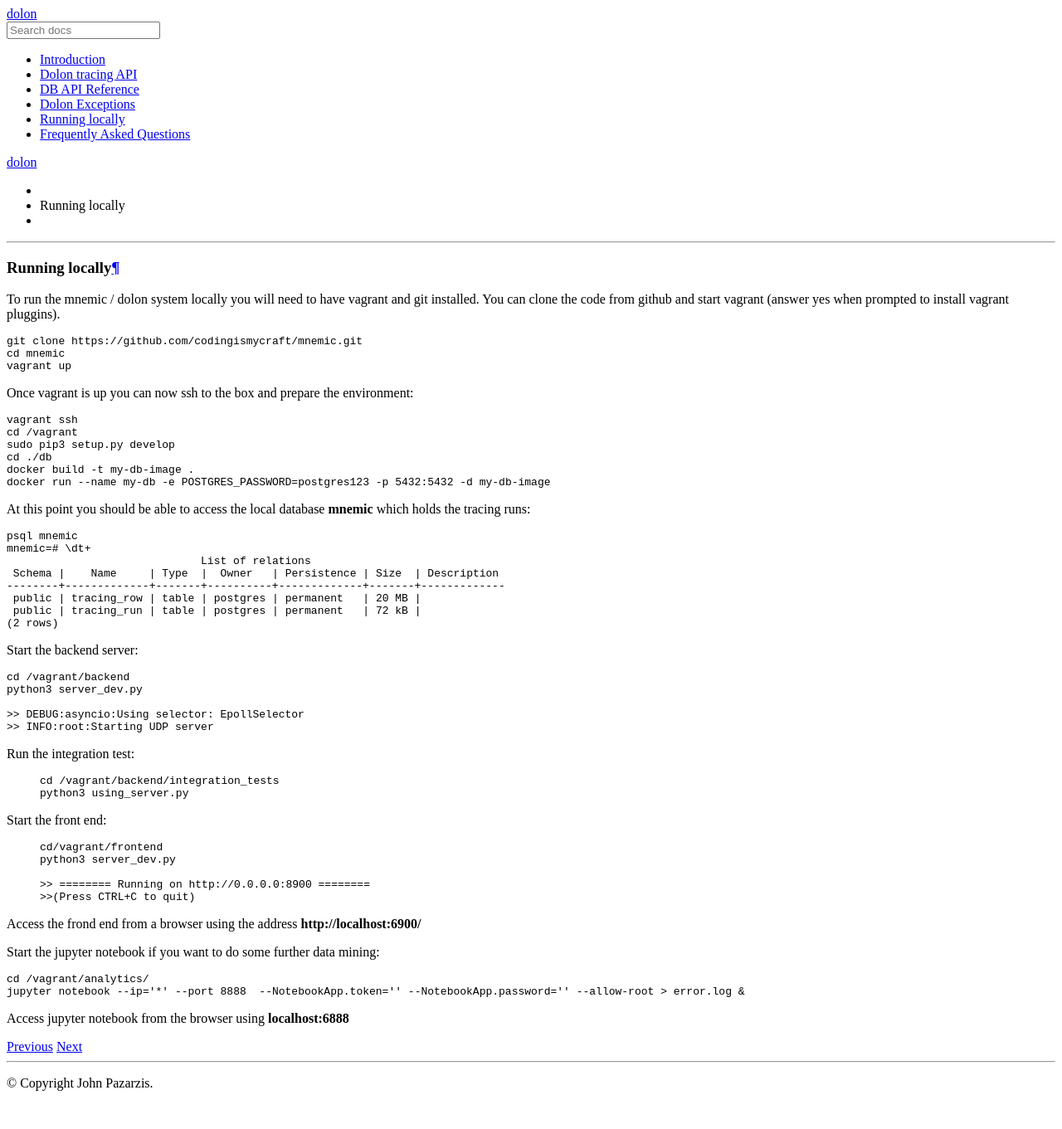
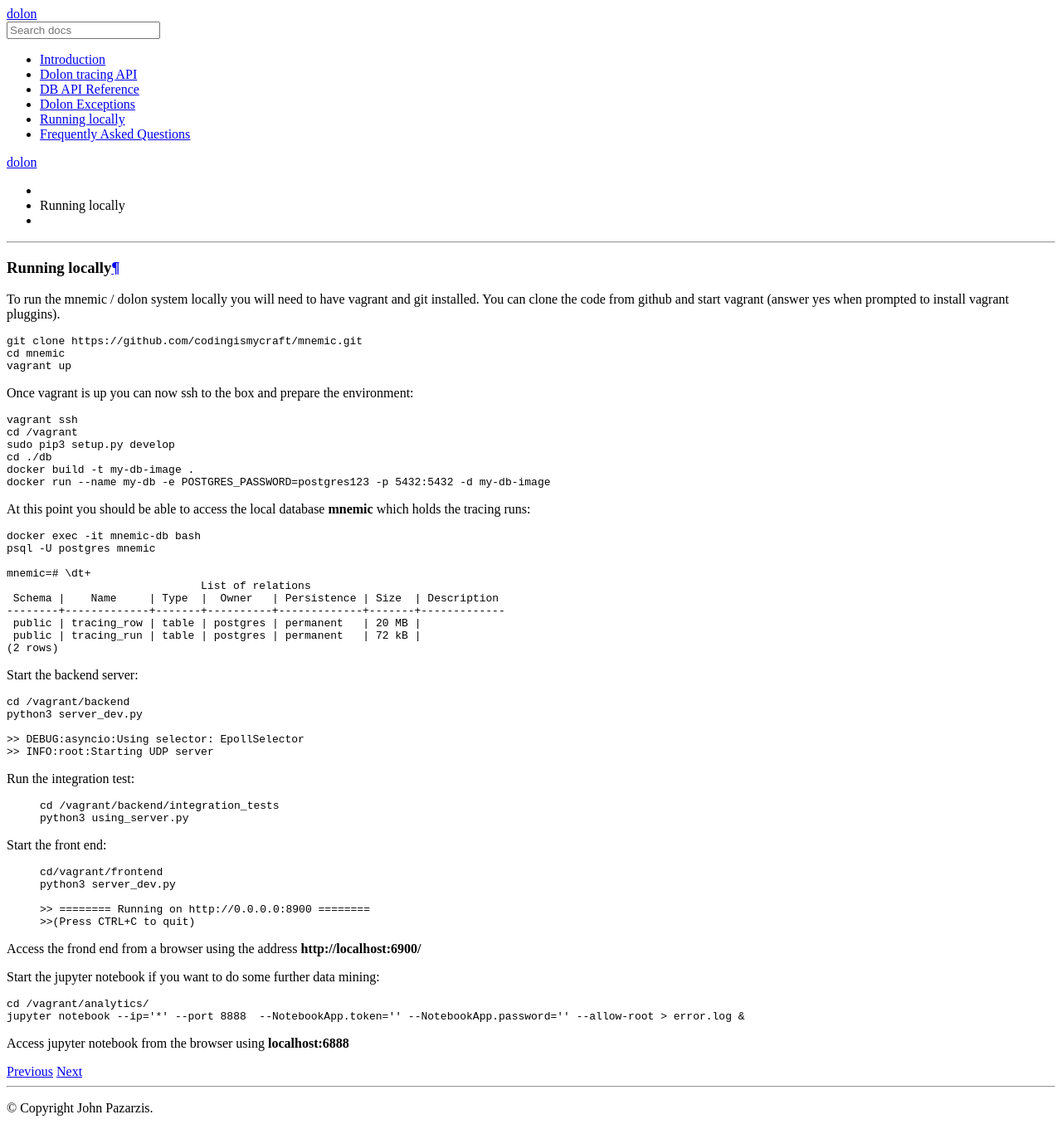
Before and after one commit to codingismycraft/mnemic, a Sphinx documentation site: the page built from doc/source/running_locally.rst, in a window 1280 px wide. Shown: the whole page at 83% size. Built offline with Sphinx 7.4.7 and the Read the Docs theme 2.0.0, drawn with Linux system fonts in a browser that asks for light colours; before the commit the page ends 1331 px from its top, so only the background shows below that.

```diff
--- a/doc/source/running_locally.rst
+++ b/doc/source/running_locally.rst
@@ -31,7 +31,9 @@
 
 .. code-block:: bash
 
-    psql mnemic
+    docker exec -it mnemic-db bash
+    psql -U postgres mnemic
+
     mnemic=# \dt+
                                   List of relations
      Schema |    Name     | Type  |  Owner   | Persistence | Size  | Description
```
